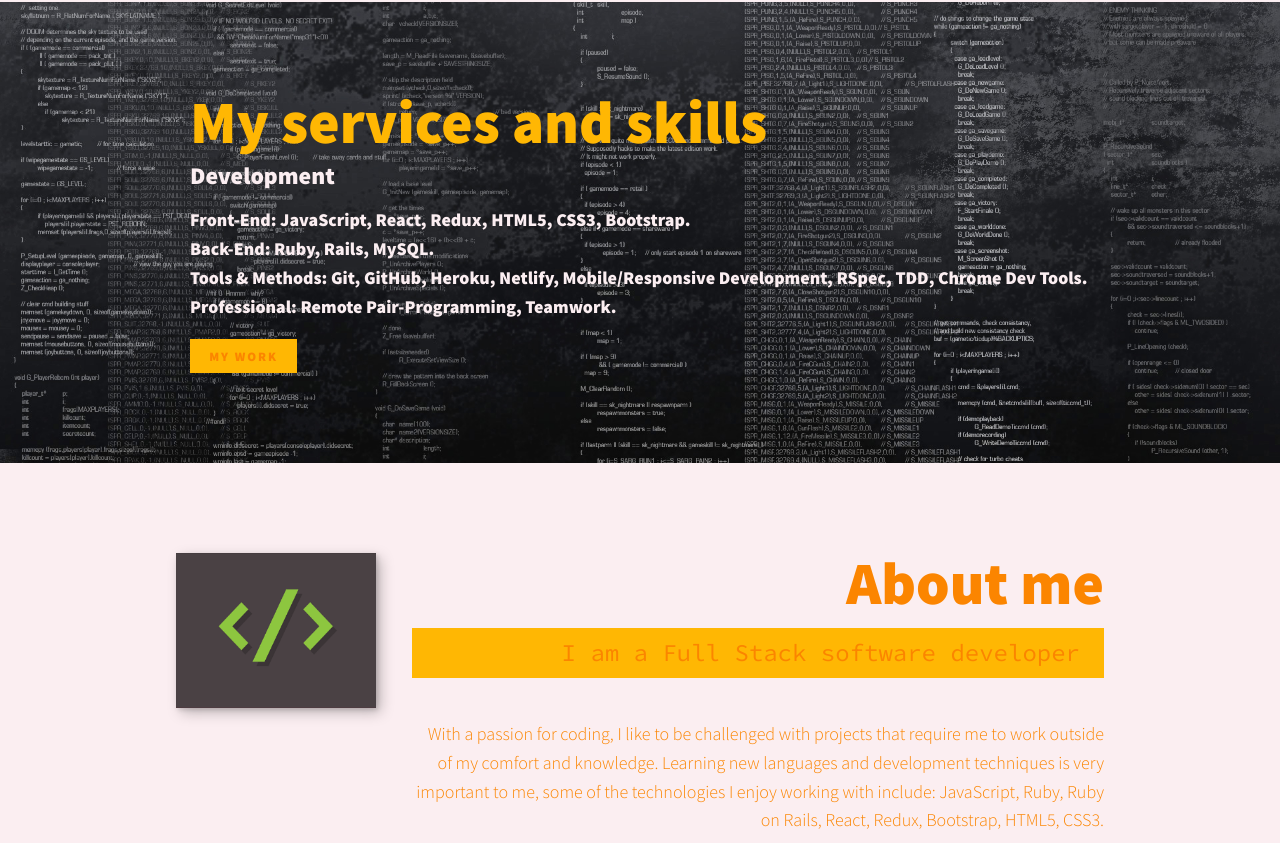
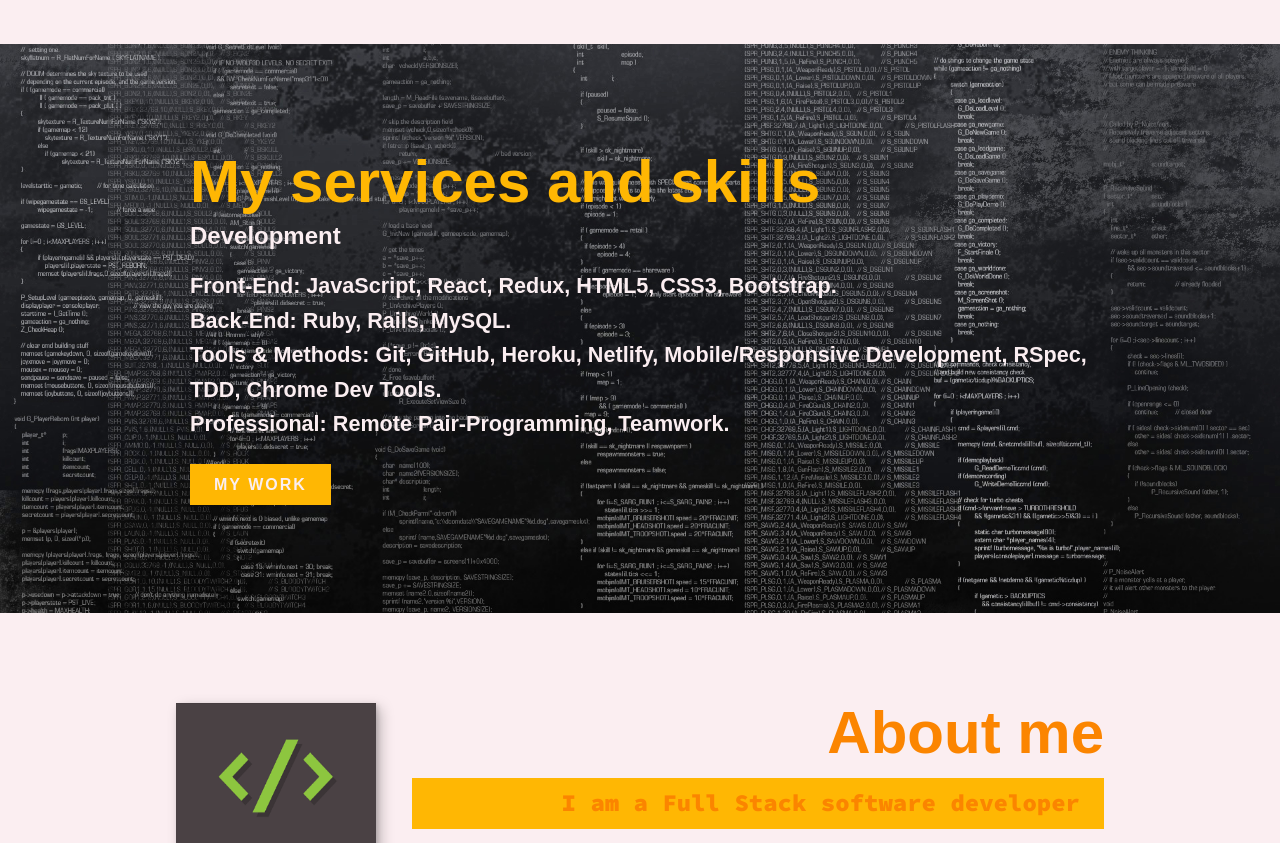
Before and after one commit to Rocio01/zr-portafolio, a React (Create React App) app: page / in a window 1280 px wide. Shown: the part 577-1420 px from the top of the page. Built offline with nearby package versions, Linux system fonts and the light colour scheme.

Commit message:
Add fonts

```diff
--- a/public/index.html
+++ b/public/index.html
@@ -24,7 +24,11 @@
       work correctly both with client-side routing and a non-root public URL.
       Learn how to configure a non-root public URL by running `npm run build`.
     -->
-
+    <link rel="preconnect" href="https://fonts.googleapis.com">
+<link rel="preconnect" href="https://fonts.gstatic.com" crossorigin>
+<link rel="preconnect" href="https://fonts.googleapis.com">
+<link rel="preconnect" href="https://fonts.gstatic.com" crossorigin>
+<link href="https://fonts.googleapis.com/css2?family=Lato&family=Montserrat&family=Roboto+Serif:ital,wght@0,100;1,100&display=swap" rel="stylesheet">
     <link href="https://fonts.googleapis.com/css?family=Source+Code+Pro:400,900|Source+Sans+Pro:300,900&display=swap" rel="stylesheet">
     <title>React App</title>
   </head>
--- a/src/App.css
+++ b/src/App.css
@@ -5,7 +5,8 @@
 }
 
 :root {
-  --ff-primary: "Source Sans Pro", sans-serif;
+  /* 'Roboto Serif', sans-serif; */
+  --ff-primary: "Monserrat", sans-serif;
   --ff-secondary: "Source Code Pro", monospace;
 
   --fw-reg: 300;
@@ -41,10 +42,10 @@ html {
   display: inline-block;
   padding: 0.5em 1.5em;
   background: var(--clr-accent);
-  color: var(--clr-dark);
+  color: var(--clr-light);
   text-decoration: none;
   cursor: pointer;
-  font-size: 0.8rem;
+  font-size: 1rem;
   text-transform: uppercase;
   letter-spacing: 2px;
   font-weight: var(--fw-bold);
@@ -105,6 +106,7 @@ h3 {
 .section-subtitle {
   margin: 0;
   font-size: var(--fs-h3);
+  font-weight: 700;
 }
 
 .section-title-intro {
@@ -162,6 +164,7 @@ h3 {
   background-size: cover;
   color: var(--clr-light);
   font-weight: bolder;
+  font-size: larger;
 }
 
 .section-title-services {
@@ -183,6 +186,10 @@ h3 {
 }
 .about-me-img {
   box-shadow: var(--bs);
+}
+.p-about-body {
+  font-weight: 700;
+  font-size: larger;
 }
 @media (min-width: 600px) {
   .about-me {
--- a/src/components/Introduction.js
+++ b/src/components/Introduction.js
@@ -12,6 +12,7 @@ const Introduction = () => {
         feature, website, feel free to contact me.
       </p>
       <img src={keyboard} alt='keyboard' className='intro-img' />
+      <a href="#footer" className="btn">Contact</a>
     </section>
   )
 }
```
